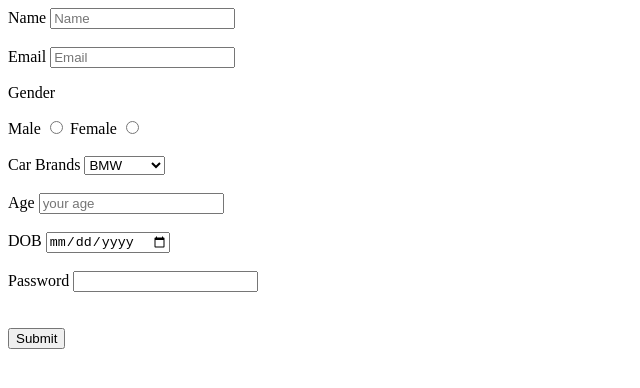
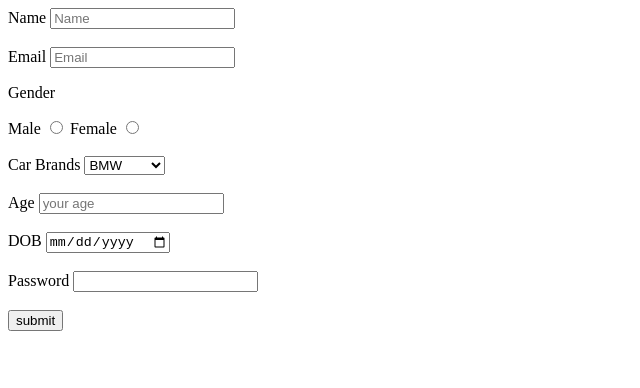
Before and after one commit to acciojob/signup-form-car-dhruvk-081, a website: page main.html in a window 1280 px wide. Shown: the whole page, without its empty margins (0-640 px from the left). Drawn offline with Linux system fonts and the light colour scheme.

Commit message:
Update main.html

```diff
--- a/main.html
+++ b/main.html
@@ -13,7 +13,7 @@
 
 
 
-	<form action="submit.html" method="get">
+	<form action="submit.html" method="post">
 
     <label for="name">Name</label>
 
@@ -51,7 +51,7 @@
 
 
 
-<label for="car-brands">Car Brands</label>
+<label for="cars">Car Brands</label>
 
 <select name="Car Brands" id="cars"><br>
 
@@ -93,9 +93,7 @@
 
     <!-- submit -->
 
-	<label for="submit"></label><br>
-
-	<input type="submit" id="submit">
+	<button type="submit">submit</button>
     <script type="text/javascript" src="./script.js">
 </script>
 
```
